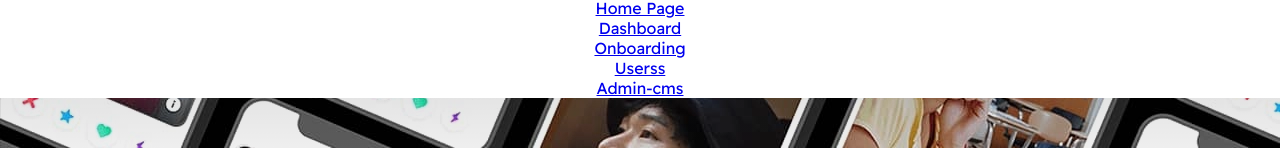
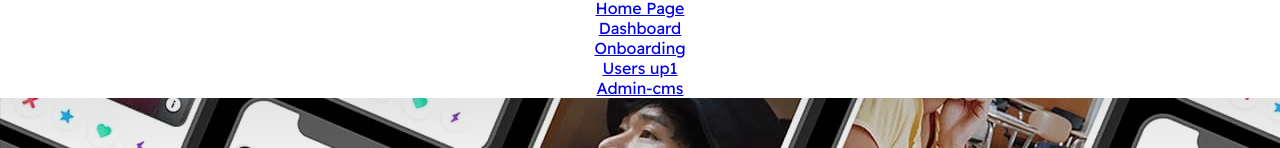
Before and after one commit to DONROB3R7/tinder_clone, a React (Create React App) app in the folder client/: page / in a window 1280 px wide. Shown: the part 572-720 px from the top of the page. Built offline with nearby package versions, Linux system fonts and the light colour scheme.

Commit message:
Local 3001 updated

```diff
--- a/client/src/components/Footer.js
+++ b/client/src/components/Footer.js
@@ -7,7 +7,7 @@
                 <li><Link to="/">Home Page</Link></li>
                 <li><Link to="/dashboard">Dashboard</Link></li>
                 <li><Link to="/onboarding">Onboarding</Link></li>
-                <li><Link to="/users">Userss</Link></li>
+                <li><Link to="/users">Users up1</Link></li>
                 <li><Link to="/admin-cms">Admin-cms</Link></li>
              </ul>
         </footer>
```
Also changed, not shown: 7 other files (tests, documents, lock files or other folders).
